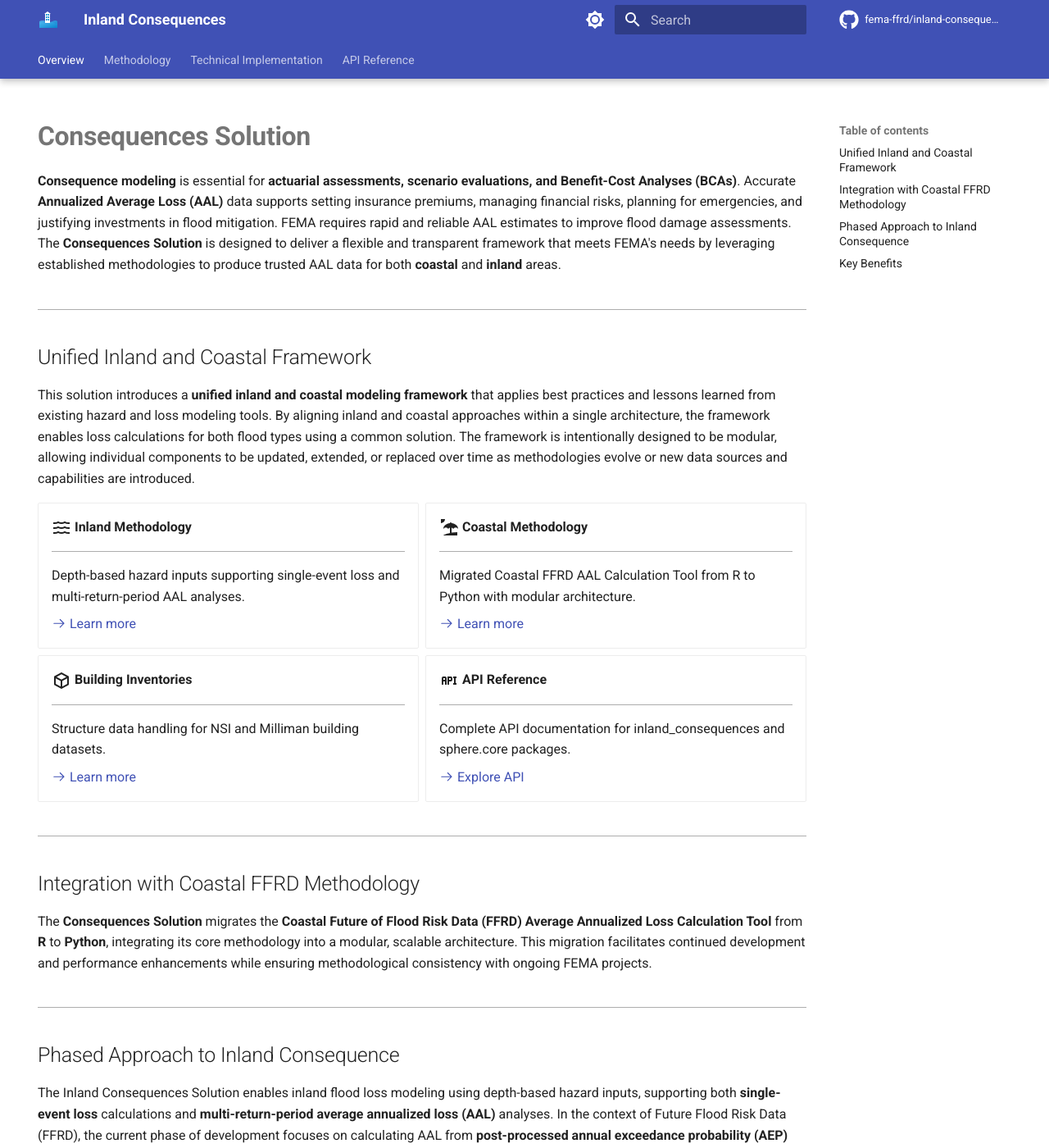
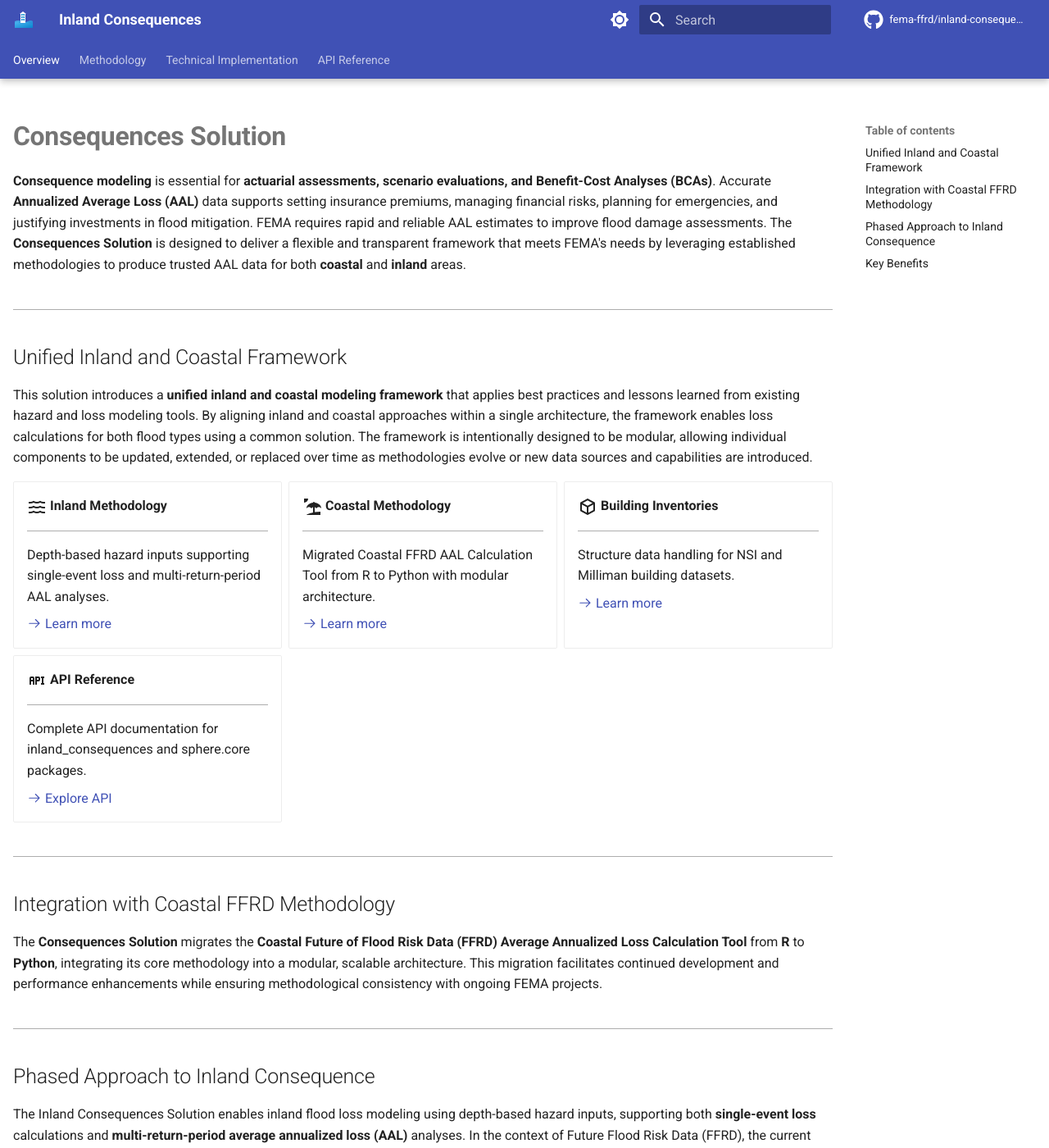
Before and after one commit to fema-ffrd/inland-consequences, an MkDocs documentation site: the page built from docs/index.md, in a window 1280 px wide and 1400 px high. Shown: the whole window at 82% size. Built offline with MkDocs 1.6.1 and Material for MkDocs 9.7.7, drawn with Linux system fonts in a browser that asks for light colours; comment, search, counter and statistics services are not loaded.

Commit message:
improve styling and layout

```diff
--- a/docs/stylesheets/extra.css
+++ b/docs/stylesheets/extra.css
@@ -8,12 +8,16 @@
 .md-typeset__scrollwrap {
   overflow-x: auto;
   margin: 1rem 0;
+  border: none;
+  background: transparent;
 }
 
 .md-typeset__table {
-  display: block;
+  display: inline-block;
   max-width: 100%;
   overflow-x: auto;
+  border: none;
+  background: transparent;
 }
 
 /* Compact table styling */
@@ -21,7 +25,7 @@
   font-size: 0.65rem;
   border-collapse: collapse;
   white-space: nowrap;
-  min-width: 100%;
+  width: auto;
   display: table;
 }
 
@@ -49,13 +53,6 @@
 /* Hover effect for table rows */
 .md-typeset table:not([class]) tbody tr:hover {
   background-color: rgba(var(--md-primary-fg-color--light), 0.1);
-}
-
-/* Ensure tables scroll horizontally on all screen sizes */
-.md-typeset table:not([class]) {
-  display: block;
-  overflow-x: auto;
-  -webkit-overflow-scrolling: touch;
 }
 
 /* Table caption styling */
@@ -97,11 +94,10 @@
   line-height: 1.3;
 }
 
-/* Code inside collapsible details - single scrollbar only */
+/* Code inside collapsible details - show full content */
 .md-typeset details pre {
-  max-height: 350px;
-  overflow-y: auto;
-  overflow-x: auto;
+  max-height: none;
+  overflow: visible;
 }
 
 .md-typeset details .highlight {
@@ -167,9 +163,29 @@
   overflow-y: hidden;
 }
 
-/* Content width adjustment for better readability */
+/* ============================================
+   WIDER CONTENT LAYOUT
+   ============================================ */
+
+/* Expand the main grid container (default is ~1220px) */
+.md-grid {
+  max-width: 1400px;
+}
+
+/* Expand content area width */
 .md-content__inner {
   max-width: 100%;
+}
+
+/* Shrink sidebars to give more room to content */
+@media screen and (min-width: 76.25em) {
+  .md-sidebar--primary {
+    width: 12rem;
+  }
+
+  .md-sidebar--secondary {
+    width: 12rem;
+  }
 }
 
 /* Footer link styling */
```
